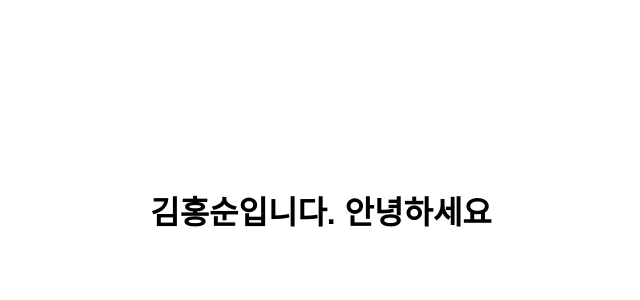
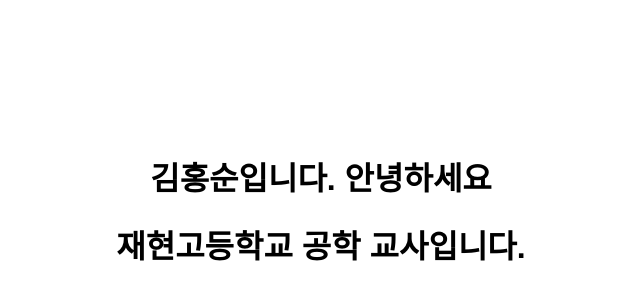
Before and after one commit to KimHongsoon-learnmore/test, a plain HTML site: page index.html in a window 1280 px wide. Shown: the part 190-490 px from the top of the page, without its empty margins (319-959 px from the left). Drawn offline with Linux system fonts and the light colour scheme.

Commit message:
Update index.html

```diff
--- a/index.html
+++ b/index.html
@@ -21,6 +21,7 @@
 <body>
     <div class="center-text">
         <h1>김홍순입니다. 안녕하세요</h1>
+        <h1>재현고등학교 공학 교사입니다.</h1>
     </div>
 </body>
 </html>
```
